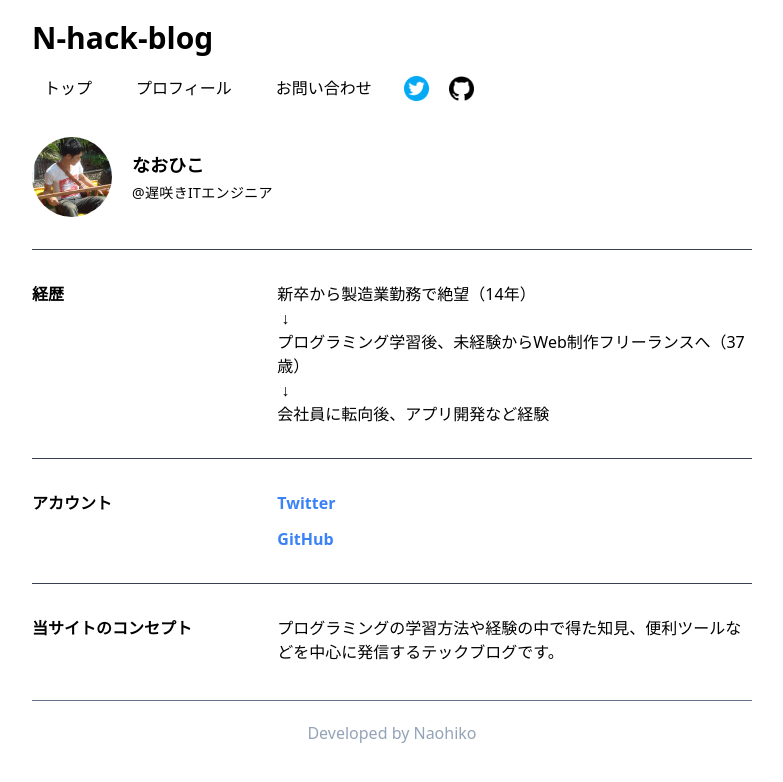
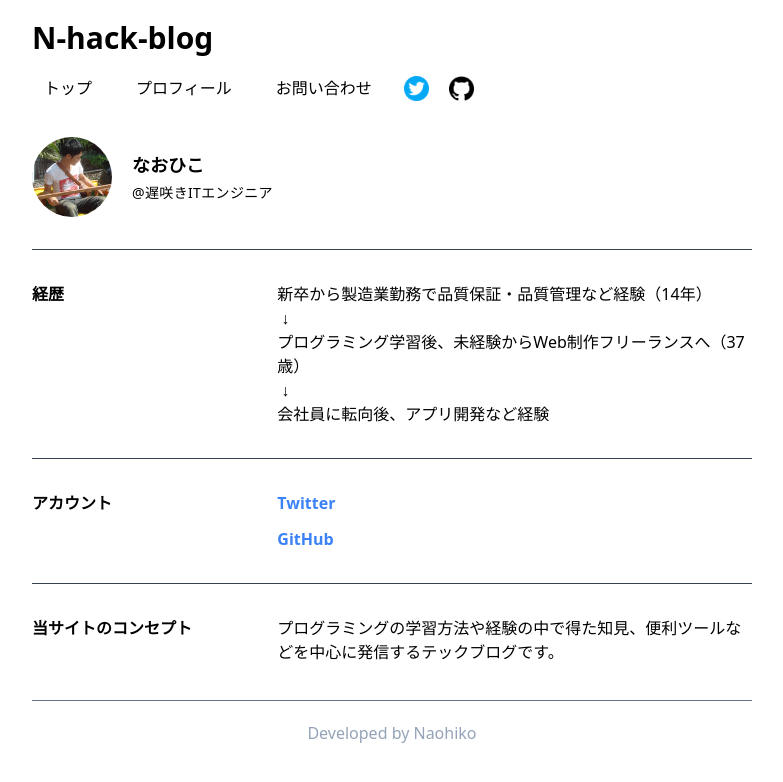
Before and after one commit to naohiko560/nextjs13-blog, a Next.js app: page /profile in a window 1280 px wide. Shown: the top 782 px of the page, without its empty margins (248-1031 px from the left). Built offline with nearby package versions, Linux system fonts and the light colour scheme; no server answers.

Commit message:
記事修正

```diff
--- a/src/app/profile/page.tsx
+++ b/src/app/profile/page.tsx
@@ -29,7 +29,7 @@ const ProfilePage = () => {
             <div className="py-8 grid-cols-1 grid md:grid-cols-3 md:gap-4 border-t border-gray-700">
               <dt className="font-bold">経歴</dt>
               <dd className="md:col-span-2 sm:mt-1 md:mt-0">
-                <p>新卒から製造業勤務で絶望（14年）</p>
+                <p>新卒から製造業勤務で品質保証・品質管理など経験（14年）</p>
                 <p className="ml-1">↓</p>
                 <p>
                   プログラミング学習後、未経験からWeb制作フリーランスへ（37歳）
```
